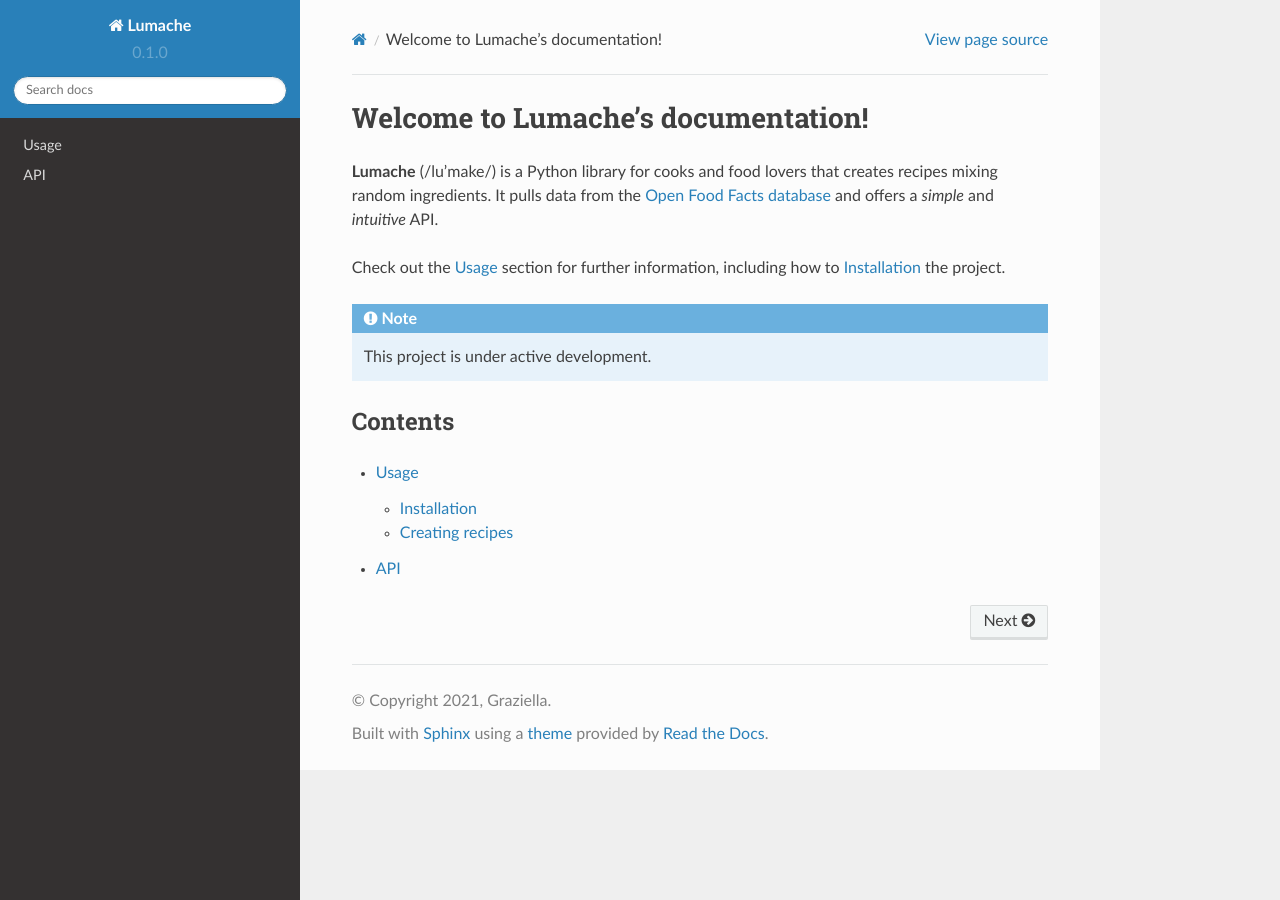
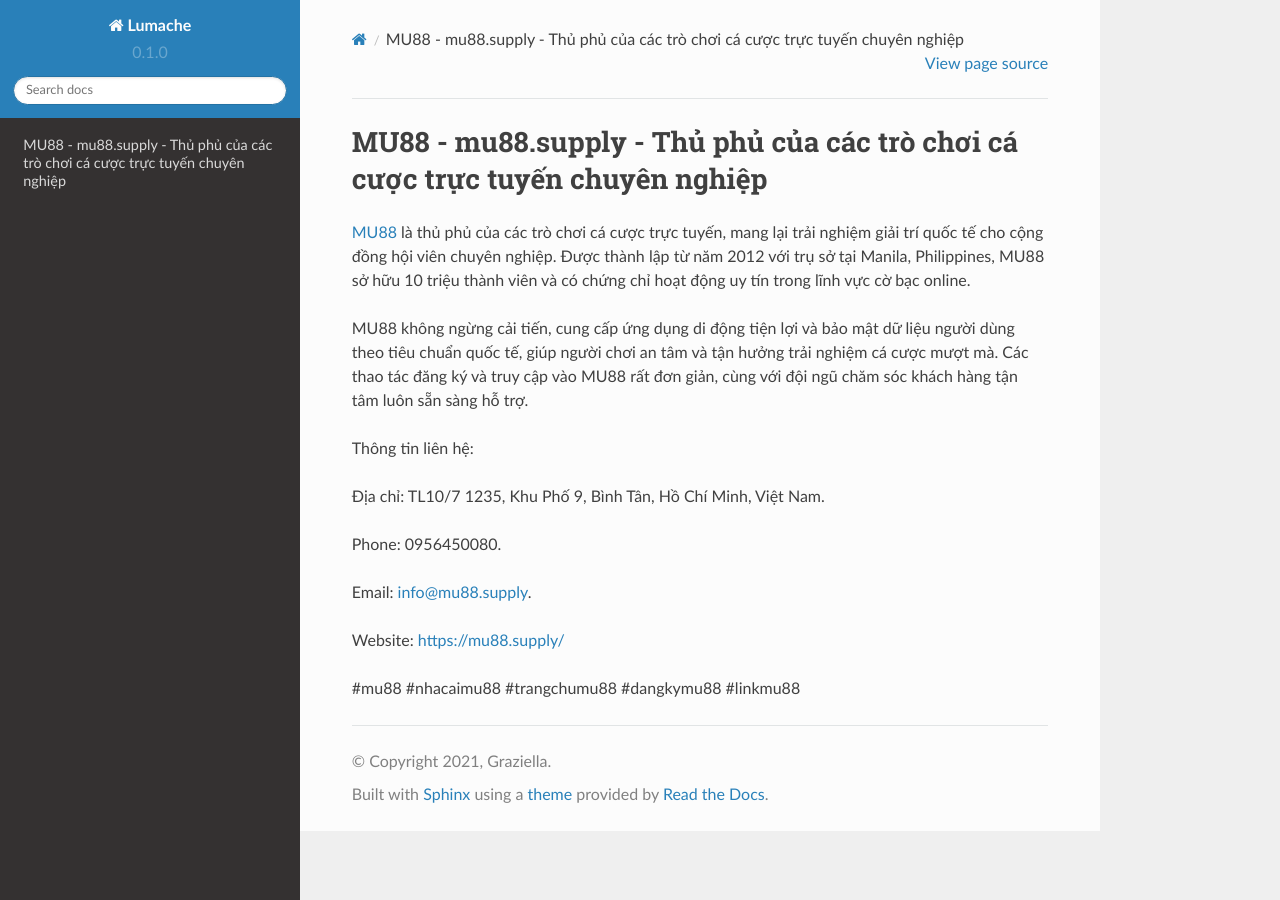
Before and after one commit to iaduphattai904809/mu88supply, a Sphinx documentation site: the page built from docs/source/index.rst, in a window 1280 px wide. Built offline with Sphinx 7.4.7 and the Read the Docs theme 2.0.0, drawn with Linux system fonts in a browser that asks for light colours.

Commit message:
Update index.rst

```diff
--- a/docs/source/index.rst
+++ b/docs/source/index.rst
@@ -1,22 +1,18 @@
-Welcome to Lumache's documentation!
+MU88 - mu88.supply - Thủ phủ của các trò chơi cá cược trực tuyến chuyên nghiệp
 ===================================
 
-**Lumache** (/lu'make/) is a Python library for cooks and food lovers
-that creates recipes mixing random ingredients.
-It pulls data from the `Open Food Facts database <https://world.openfoodfacts.org/>`_
-and offers a *simple* and *intuitive* API.
+`MU88 <https://mu88.supply/>`_ là thủ phủ của các trò chơi cá cược trực tuyến, mang lại trải nghiệm giải trí quốc tế cho cộng đồng hội viên chuyên nghiệp. Được thành lập từ năm 2012 với trụ sở tại Manila, Philippines, MU88 sở hữu 10 triệu thành viên và có chứng chỉ hoạt động uy tín trong lĩnh vực cờ bạc online.
 
-Check out the :doc:`usage` section for further information, including
-how to :ref:`installation` the project.
+MU88 không ngừng cải tiến, cung cấp ứng dụng di động tiện lợi và bảo mật dữ liệu người dùng theo tiêu chuẩn quốc tế, giúp người chơi an tâm và tận hưởng trải nghiệm cá cược mượt mà. Các thao tác đăng ký và truy cập vào MU88 rất đơn giản, cùng với đội ngũ chăm sóc khách hàng tận tâm luôn sẵn sàng hỗ trợ.
 
-.. note::
+Thông tin liên hệ:
 
-   This project is under active development.
+Địa chỉ: TL10/7 1235, Khu Phố 9, Bình Tân, Hồ Chí Minh, Việt Nam.
 
-Contents
---------
+Phone: 0956450080.
 
-.. toctree::
+Email: info@mu88.supply.
 
-   usage
-   api
+Website: https://mu88.supply/
+
+#mu88 #nhacaimu88 #trangchumu88 #dangkymu88 #linkmu88
```
